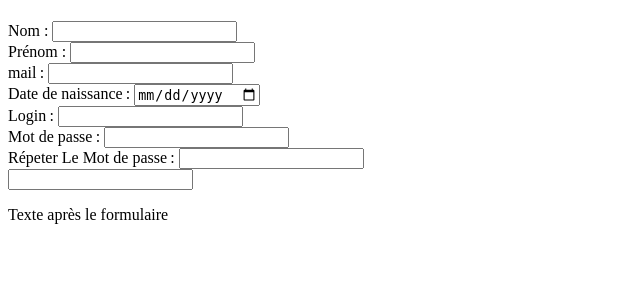
After one commit to aldaitzwild/ProxySoluce, a PHP site: template src/View/person/add.html.twig in a window 1280 px wide. The commit adds this page. Shown: the top 300 px of the page, without its empty margins (0-640 px from the left). Run offline with PHP 8.4, Linux system fonts and the light colour scheme; the template is opened without the code that fills it, so the values that code supplies are empty; some libraries are stand-ins or nearby versions.

Commit message:
profilCreate

```diff
--- /dev/null
+++ b/src/View/person/add.html.twig
@@ -0,0 +1,48 @@
+<!DOCTYPE html>
+<html lang="en">
+<head>
+    <meta charset="UTF-8">
+    <meta http-equiv="X-UA-Compatible" content="IE=edge">
+    <meta name="viewport" content="width=device-width, initial-scale=1.0">
+    <title>Document</title>
+</head>
+<body>
+    <h1></h1>
+
+<form method="post">
+
+    <div>
+        <label for="name">Nom :</label>
+        <input type="text" id="name" name="user_name">
+    </div>
+    <div>
+        <label for="forname">Prénom :</label>
+        <input type="text" id="forname" name="user_name">
+    </div>
+    <div>
+        <label for="mail">mail :</label>
+        <input type="email" id="mail" name="user_mail">
+    </div>
+    <div>
+        <label for="birth_date">Date de naissance :</label>
+        <input type="date" id="date" name="user_date">
+    </div>
+    <div>
+        <label for="login">Login :</label>
+        <input type="login" id="login" name="user_login">
+    </div>
+
+    <div>
+        <label for="Password">Mot de passe :</label>
+        <input type="Password" id="Password" name="user_Password">
+    </div>
+    <div>
+        <label for="RePassword">Répeter Le Mot de passe :</label>
+        <input type="RePassword" id="RePassword" name="user_Password">
+    </div>
+<input type="text" name="pseudo" />
+</form>
+
+<p>Texte après le formulaire</p>
+</body>
+</html>
--- a/src/routes.php
+++ b/src/routes.php
@@ -13,4 +13,6 @@ return [
     'items/show' => ['ItemController', 'show', ['id']],
     'items/add' => ['ItemController', 'add',],
     'items/delete' => ['ItemController', 'delete',],
+
+    'itemsTABLE/delete' => ['ItemTABLEController', 'add',],
 ];
```
Also changed, not shown: src/Controller/proxyControler.php (added, +24 -0 lines), src/Model/proxymanager.php (added, +22 -0 lines).
